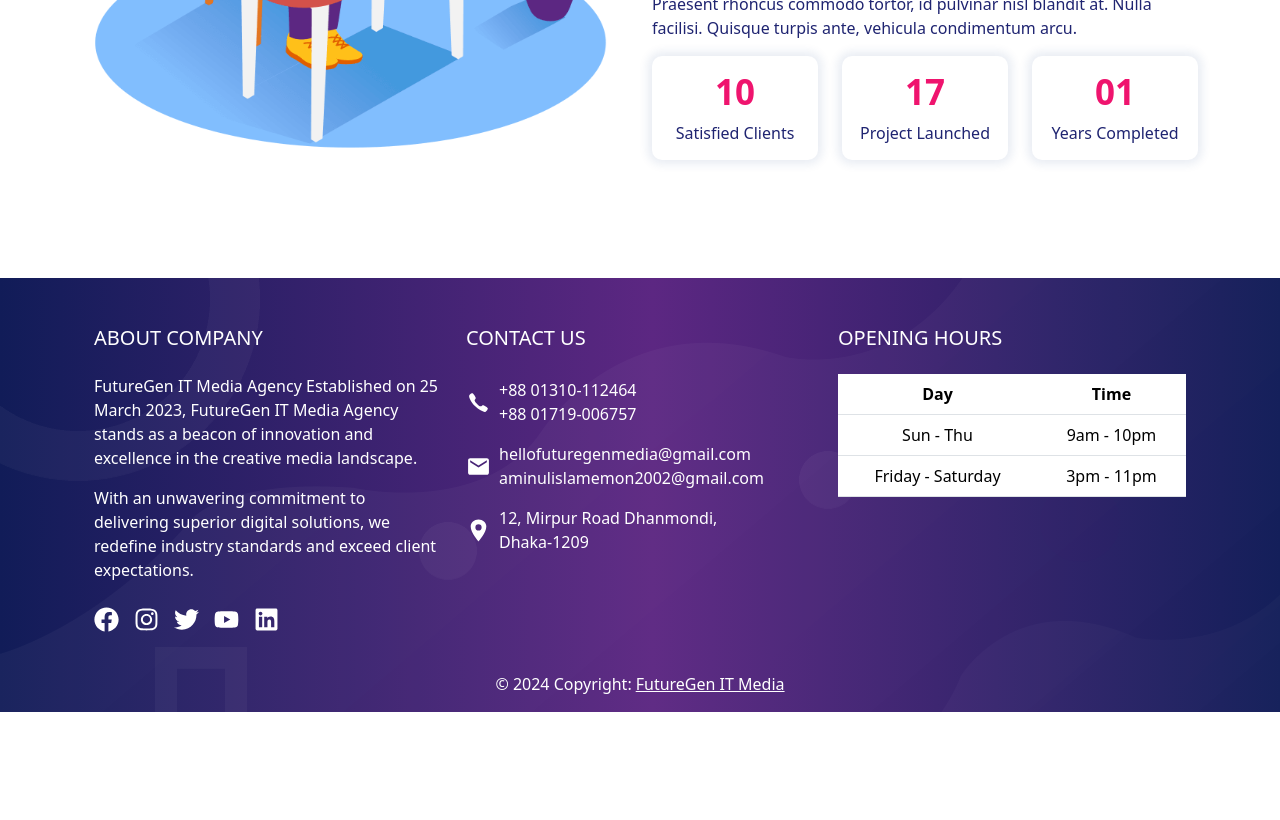
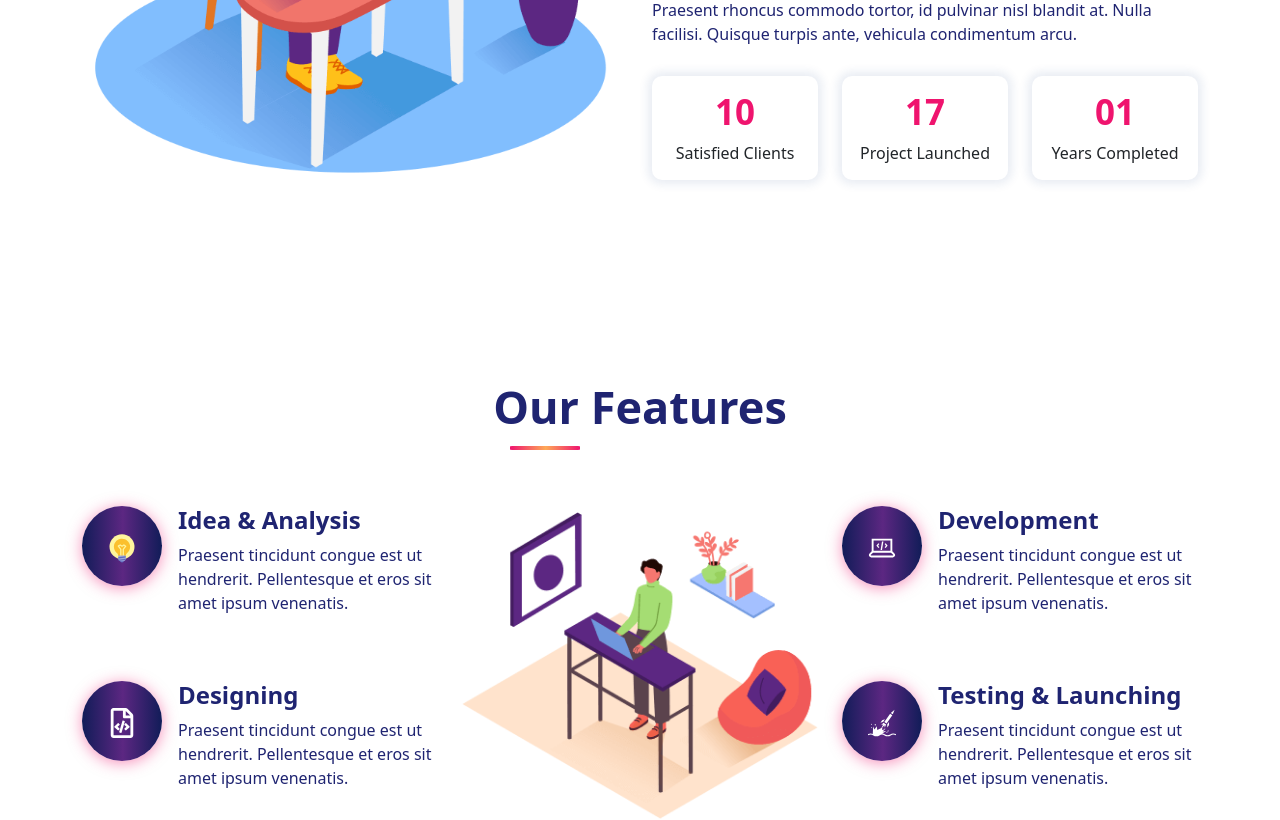
Before and after one commit to aminulislam2002/future-gen-client, a React (Vite) app: page / in a window 1280 px wide. Shown: the part 980-1800 px from the top of the page. Before the commit the page ends 1692 px from the top, so only its background shows below. Built offline with nearby package versions, Linux system fonts and the light colour scheme.

Commit message:
our fetures section design

```diff
--- a/src/Pages/HomePage/Home/Home.jsx
+++ b/src/Pages/HomePage/Home/Home.jsx
@@ -1,4 +1,5 @@
 import Header from "../Sections/Header/Header";
+import OurFetures from "../Sections/OurFetures/OurFetures";
 import WhyOurAgency from "../Sections/WhyOurAgency/WhyOurAgency";
 
 const Home = () => {
@@ -6,6 +7,7 @@ const Home = () => {
     <div>
       <Header></Header>
       <WhyOurAgency></WhyOurAgency>
+      <OurFetures></OurFetures>
     </div>
   );
 };
--- a/src/Pages/HomePage/Sections/Header/Header.jsx
+++ b/src/Pages/HomePage/Sections/Header/Header.jsx
@@ -17,9 +17,9 @@ const Header = () => {
             <div className="row align-items-center">
               <div className="col-md-6">
                 <div className="banner-content text-white">
-                  <h6 className="sub-title text-warning">We Are Product Designer From Bangladesh</h6>
-                  <h1 className="m-b20">We Design Interfaces That Users Love</h1>
-                  <p className="m-b30">
+                  <h6 className="sub-section-title text-warning">We Are Product Designer From Bangladesh</h6>
+                  <h1 className="mb-20">We Design Interfaces That Users Love</h1>
+                  <p className="mb-30">
                     Morbi sed lacus nec risus finibus feugiat et fermentum nibh. Pellentesque vitae ante at elit fringilla ac
                     at purus.
                   </p>
--- /dev/null
+++ b/src/Pages/HomePage/Sections/OurFetures/OurFetures.css
@@ -0,0 +1,40 @@
+/* Default styles for larger screens */
+.of-separator {
+  background-color: transparent;
+  position: relative;
+  display: inline-block;
+  height: 4px;
+  width: 70px;
+  right: 95px;
+  margin-bottom: 10px;
+  border-radius: 10%;
+}
+
+.icon-bx-sm {
+  display: inline-block;
+  text-align: center;
+  width: 80px;
+  height: 80px;
+  line-height: 80px;
+  border-radius: 100%;
+}
+
+.shadow-primary {
+  box-shadow: 0 2px 15px rgba(240, 31, 117, 0.5);
+}
+
+/* Responsive styles for tablets (768px and below) */
+@media only screen and (max-width: 768px) {
+  .of-separator {
+    width: 55px;
+    right: 68px;
+  }
+}
+
+/* Responsive styles for mobile devices (480px and below) */
+@media only screen and (max-width: 480px) {
+  .of-separator {
+    width: 48px;
+    right: 52px;
+  }
+}
--- /dev/null
+++ b/src/Pages/HomePage/Sections/OurFetures/OurFetures.jsx
@@ -0,0 +1,101 @@
+import { FcIdea } from "react-icons/fc";
+import { LiaLaptopCodeSolid } from "react-icons/lia";
+import { FaRegFileCode } from "react-icons/fa";
+import { GiSubmarineMissile } from "react-icons/gi";
+
+import "./OurFetures.css";
+
+import our_fetures_image from "../../../../assets/section/our-fetures.png";
+
+const OurFeatures = () => {
+  return (
+    <div>
+      <section className="content-inner bg-white">
+        <div className="container">
+          <div className="text-center mb-40">
+            <h2 className="section-title">Our Features</h2>
+            <div className="of-separator gradient"></div>
+          </div>
+          <div className="row align-items-center about-wrapper-2">
+            <div className="col-lg-4">
+              <div className="row">
+                <div className="col-lg-12 col-md-6">
+                  <div className="position-relative mb-50 d-flex gap-3">
+                    <div>
+                      <div className="icon-bx-sm gradient2 shadow-primary mb-20 rounded-circle">
+                        <FcIdea style={{ fontSize: "30px", color: "#fff" }} />
+                      </div>
+                    </div>
+                    <div className="overflow-hidden">
+                      <h4 className="title text-capitalize">Idea &amp; Analysis</h4>
+                      <p className="description">
+                        Praesent tincidunt congue est ut hendrerit. Pellentesque et eros sit amet ipsum venenatis.
+                      </p>
+                    </div>
+                  </div>
+                </div>
+
+                <div className="col-lg-12 col-md-6">
+                  <div className="position-relative mb-50 d-flex gap-3">
+                    <div>
+                      <div className="icon-bx-sm gradient2 shadow-primary mb-20 rounded-circle">
+                        <FaRegFileCode style={{ fontSize: "30px", color: "#fff" }} />
+                      </div>
+                    </div>
+                    <div className="overflow-hidden">
+                      <h4 className="title text-capitalize">Designing</h4>
+                      <p className="description">
+                        Praesent tincidunt congue est ut hendrerit. Pellentesque et eros sit amet ipsum venenatis.
+                      </p>
+                    </div>
+                  </div>
+                </div>
+              </div>
+            </div>
+            <div className="col-lg-4">
+              <div className="text-center mb-30">
+                <img src={our_fetures_image} className="img-fluid" alt="Our Fetures" />
+              </div>
+            </div>
+            <div className="col-lg-4">
+              <div className="row">
+                <div className="col-lg-12 col-md-6">
+                  <div className="position-relative mb-50 d-flex gap-3">
+                    <div>
+                      <div className="icon-bx-sm gradient2 shadow-primary mb-20 rounded-circle">
+                        <LiaLaptopCodeSolid style={{ fontSize: "30px", color: "#fff" }} />
+                      </div>
+                    </div>
+                    <div className="overflow-hidden">
+                      <h4 className="title text-capitalize">Development</h4>
+                      <p className="description">
+                        Praesent tincidunt congue est ut hendrerit. Pellentesque et eros sit amet ipsum venenatis.
+                      </p>
+                    </div>
+                  </div>
+                </div>
+                <div className="col-lg-12 col-md-6">
+                  <div className="position-relative mb-50 d-flex gap-3">
+                    <div>
+                      <div className="icon-bx-sm gradient2 shadow-primary mb-20 rounded-circle">
+                        <GiSubmarineMissile style={{ fontSize: "30px", color: "#fff" }} />
+                      </div>
+                    </div>
+                    <div className="overflow-hidden">
+                      <h4 className="title text-capitalize">Testing &amp; Launching</h4>
+                      <p className="description">
+                        Praesent tincidunt congue est ut hendrerit. Pellentesque et eros sit amet ipsum venenatis.
+                      </p>
+                    </div>
+                  </div>
+                </div>
+              </div>
+            </div>
+          </div>
+        </div>
+      </section>
+    </div>
+  );
+};
+
+export default OurFeatures;
--- a/src/Pages/HomePage/Sections/WhyOurAgency/WhyOurAgency.css
+++ b/src/Pages/HomePage/Sections/WhyOurAgency/WhyOurAgency.css
@@ -14,13 +14,6 @@
   width: 90px;
   margin-bottom: 10px;
   border-radius: 10%;
-}
-
-.woa-text {
-  font-size: 16px;
-  line-height: 1.5;
-  font-weight: 400;
-  color: #1f2471;
 }
 
 .woa-image {
--- a/src/Pages/HomePage/Sections/WhyOurAgency/WhyOurAgency.jsx
+++ b/src/Pages/HomePage/Sections/WhyOurAgency/WhyOurAgency.jsx
@@ -13,47 +13,47 @@ const WhyOurAgency = () => {
             </div>
           </div>
           <div className="col-lg-6 h-100">
-            <div className="section-head style-3 mb-4">
-              <h2 className="title">Why Our Agency</h2>
+            <div className="mb-30">
+              <h2 className="section-title">Why Our Agency</h2>
               <div className="woa-separator gradient"></div>
             </div>
-            <p className="woa-text">
+            <p className="description">
               In dictum aliquam turpis lacinia iaculis. Fusce vel malesuada magna. Nulla vel maximus risus. Donec volutpat
               metus lacinia risus accumsan, ac bibendum libero efficitur. Pellentesque nec nisi sit amet magna tempus
               hendrerit ut a odio.
             </p>
-            <p className="woa-text m-b30">
+            <p className="description mb-30">
               Praesent rhoncus commodo tortor, id pulvinar nisl blandit at. Nulla facilisi. Quisque turpis ante, vehicula
               condimentum arcu.
             </p>
             <div className="row">
-              <div className="col-sm-4 m-b30">
+              <div className="col-sm-4 mb-30">
                 <div className="woa-content-box text-center">
                   <div className="icon-content">
                     <h2 className="counter m-b0">
                       <span>10</span>
                     </h2>
-                    <span className="sub-title">Satisfied Clients</span>
+                    <span className="sub-section-title">Satisfied Clients</span>
                   </div>
                 </div>
               </div>
-              <div className="col-sm-4 m-b30">
+              <div className="col-sm-4 mb-30">
                 <div className="woa-content-box text-center">
                   <div className="icon-content">
                     <h2 className="counter m-b0">
                       <span>17</span>
                     </h2>
-                    <span className="sub-title">Project Launched</span>
+                    <span className="sub-section-title">Project Launched</span>
                   </div>
                 </div>
               </div>
-              <div className="col-sm-4 m-b30">
+              <div className="col-sm-4 mb-30">
                 <div className="woa-content-box text-center">
                   <div className="icon-content">
                     <h2 className="counter m-b0">
                       <span>01</span>
                     </h2>
-                    <span className="sub-title">Years Completed</span>
+                    <span className="sub-section-title">Years Completed</span>
                   </div>
                 </div>
               </div>
--- a/src/index.css
+++ b/src/index.css
@@ -12,9 +12,15 @@
   padding-bottom: 70px;
 }
 
-.title {
+.section-title {
   font-size: 45px;
   line-height: 1.2;
+  font-weight: 700;
+  color: #1f2471;
+}
+
+.title {
+  text-transform: capitalize !important;
   font-weight: 700;
   color: #1f2471;
 }
@@ -26,11 +32,34 @@
   color: #1f2471;
 }
 
+.description {
+  font-size: 16px;
+  line-height: 1.5;
+  font-weight: 400;
+  color: #1f2471;
+}
+
 .counter {
   font-size: 35px;
   line-height: 1.2;
   font-weight: 700;
   color: #ef146e;
+}
+
+.mb-10 {
+  margin-bottom: 10px;
+}
+.mb-20 {
+  margin-bottom: 20px;
+}
+.mb-30 {
+  margin-bottom: 30px;
+}
+.mb-40 {
+  margin-bottom: 40px;
+}
+.mb-50 {
+  margin-bottom: 50px;
 }
 
 /* Responsive styles for tablets (768px and below) */
```
Also changed, not shown: src/assets/section/our-fetures.png (added).
